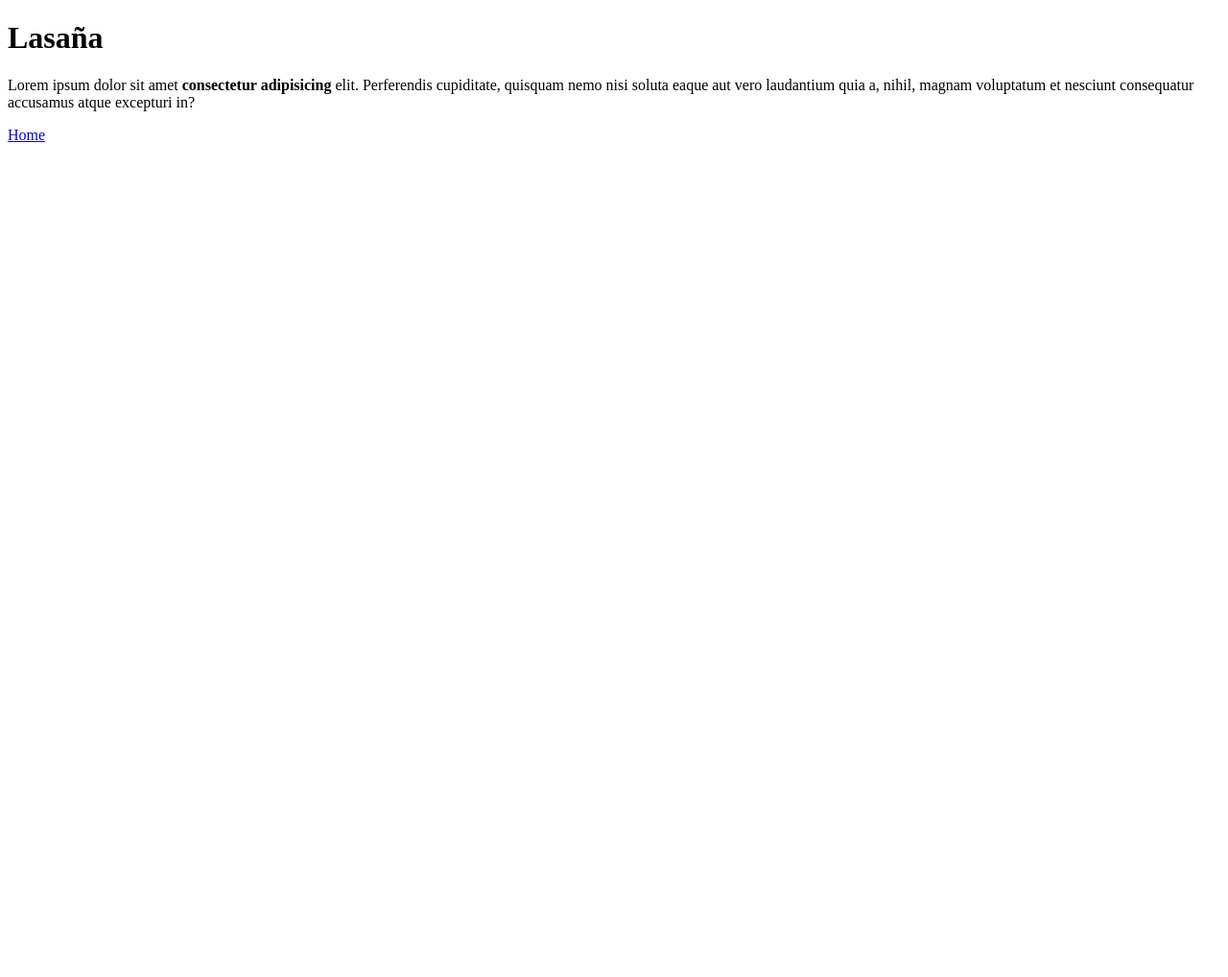
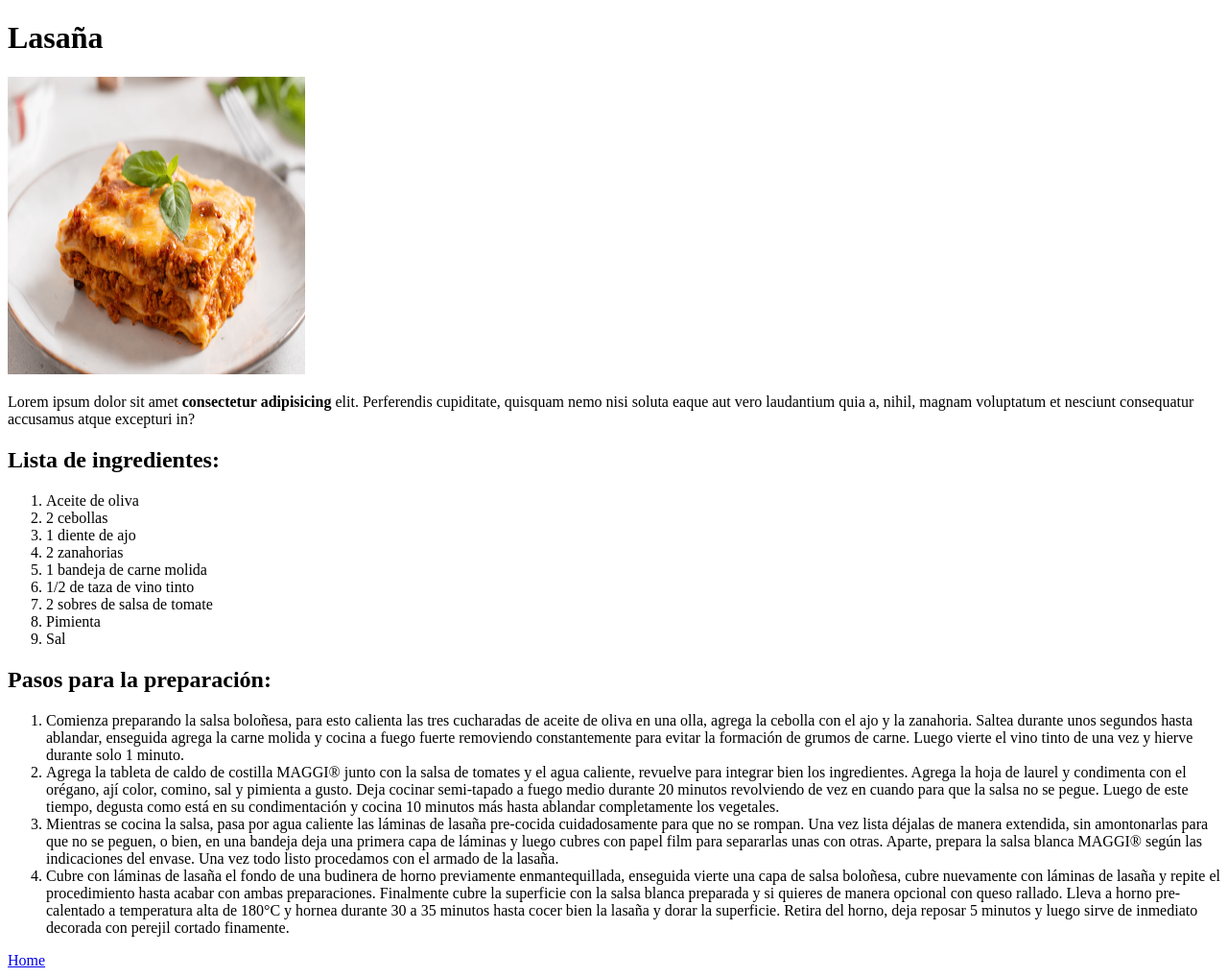
Before and after one commit to CarlosLicona/odin-recipes, a plain HTML site: page recipes/lasagna.html in a window 1280 px wide. Shown: the whole page at 96% size. Before the commit the page ends 800 px from the top, so only its background shows below. Drawn offline with Linux system fonts and the light colour scheme.

Commit message:
Adición de imagen y pasos para hacer lasaña Se añadió la imagen de lasaña a la pagina lasagna.html y se incluyó una lista de pasos sobre como prepar lasaña

```diff
--- a/recipes/lasagna.html
+++ b/recipes/lasagna.html
@@ -8,9 +8,39 @@
 
     <body>
         <h1> Lasaña</h1>
+        <img src="../imagenes/lasagna.png" alt="Imagen de plato de lasagna" width="310" height="310">
         <p>
         Lorem ipsum dolor sit amet <strong> consectetur adipisicing </strong> elit. Perferendis cupiditate, quisquam nemo nisi soluta eaque aut vero laudantium quia a, nihil, magnam voluptatum et nesciunt consequatur accusamus atque excepturi in?
         </p>
+        <p2>
+            <h2>Lista de ingredientes:</h2>
+            <ol>
+                <li>Aceite de oliva</li>
+                <li>2 cebollas</li>
+                <li>1 diente de ajo</li>
+                <li>2 zanahorias</li>
+                <li>1 bandeja de carne molida</li>
+                <li>1/2 de taza de vino tinto</li>
+                <li>2 sobres de salsa de tomate</li>
+                <li>Pimienta</li>
+                <li>Sal</li>
+            </ol>
+        </p2>
+
+        <p3>
+            <h2>Pasos para la preparación:</h2>
+            <ol>
+                <li>Comienza preparando la salsa boloñesa,
+                    para esto calienta las tres cucharadas de aceite
+                    de oliva en una olla, agrega la cebolla con el ajo
+                     y la zanahoria. Saltea durante unos segundos hasta ablandar,
+                     enseguida agrega la carne molida y cocina a fuego fuerte removiendo
+                     constantemente para evitar la formación de grumos de carne. Luego vierte el vino tinto de una vez y hierve durante solo 1 minuto.</li>
+                <li>Agrega la tableta de caldo de costilla MAGGI® junto con la salsa de tomates y el agua caliente, revuelve para integrar bien los ingredientes. Agrega la hoja de laurel y condimenta con el orégano, ají color, comino, sal y pimienta a gusto. Deja cocinar semi-tapado a fuego medio durante 20 minutos revolviendo de vez en cuando para que la salsa no se pegue. Luego de este tiempo, degusta como está en su condimentación y cocina 10 minutos más hasta ablandar completamente los vegetales.<br></li>
+                <li>Mientras se cocina la salsa, pasa por agua caliente las láminas de lasaña pre-cocida cuidadosamente para que no se rompan. Una vez lista déjalas de manera extendida, sin amontonarlas para que no se peguen, o bien, en una bandeja deja una primera capa de láminas y luego cubres con papel film para separarlas unas con otras. Aparte, prepara la salsa blanca MAGGI® según las indicaciones del envase. Una vez todo listo procedamos con el armado de la lasaña.<br></li>
+                <li>Cubre con láminas de lasaña el fondo de una budinera de horno previamente enmantequillada, enseguida vierte una capa de salsa boloñesa, cubre nuevamente con láminas de lasaña y repite el procedimiento hasta acabar con ambas preparaciones. Finalmente cubre la superficie con la salsa blanca preparada y si quieres de manera opcional con queso rallado. Lleva a horno pre-calentado a temperatura alta de 180°C y hornea durante 30 a 35 minutos hasta cocer bien la lasaña y dorar la superficie. Retira del horno, deja reposar 5 minutos y luego sirve de inmediato decorada con perejil cortado finamente.</li>
+            </ol>
+        </p3>
         <a href="../index.html">Home</a>
     </body>
 </html>
```
Also changed, not shown: imagenes/lasagna.png (added).
